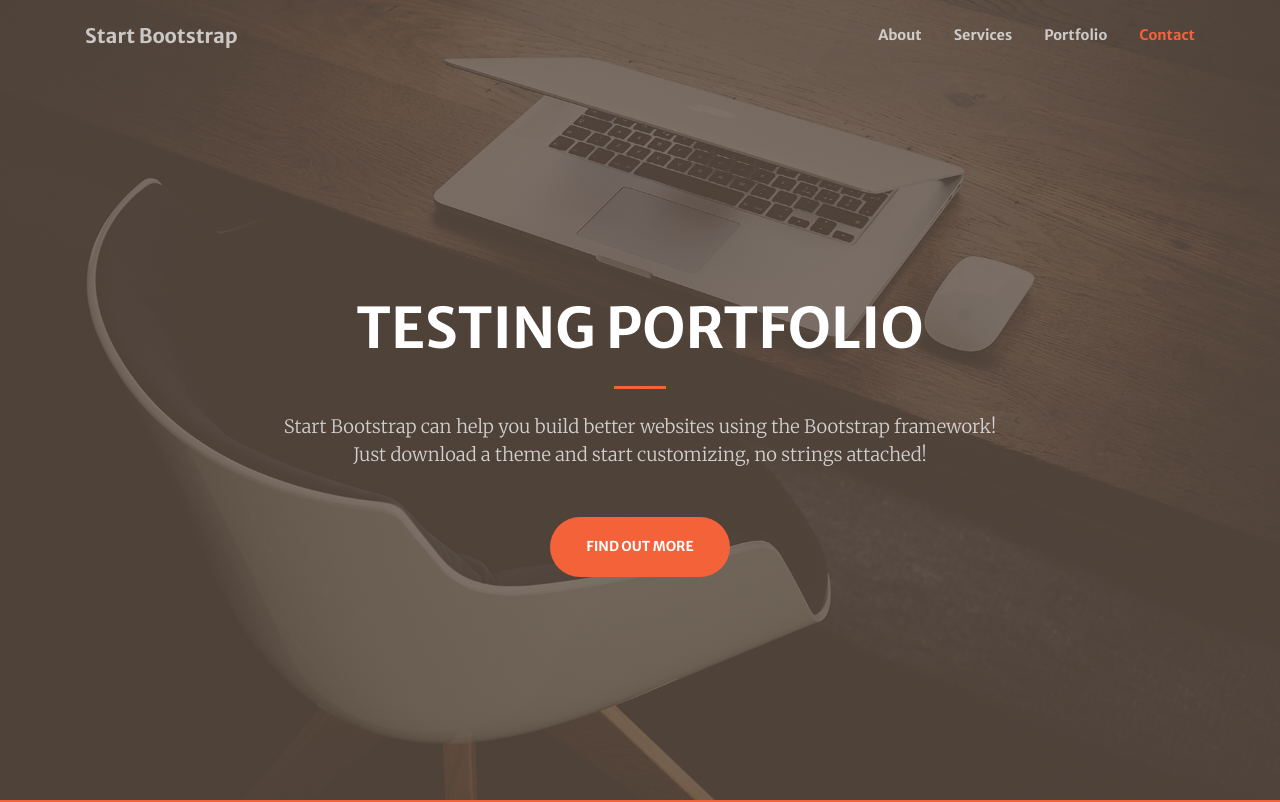
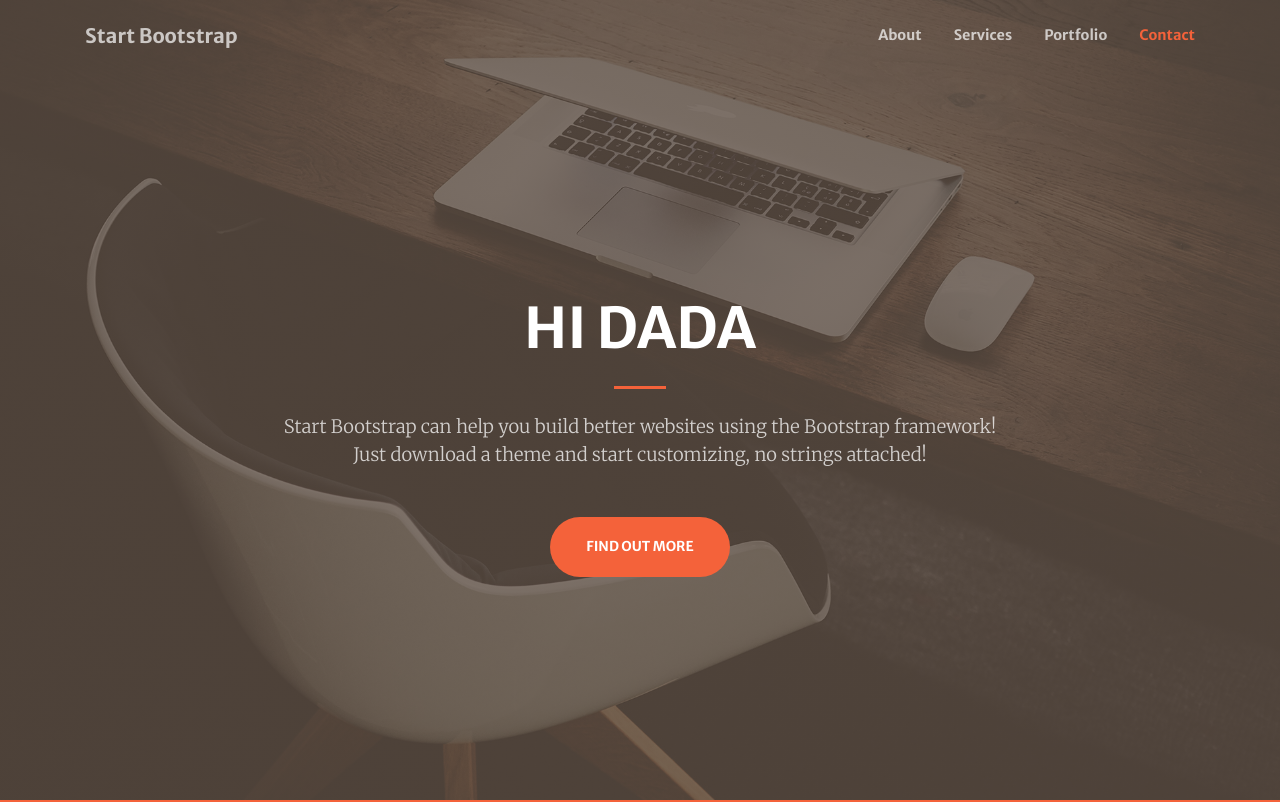
Before and after one commit to micheal-oreilly/micheal-oreilly.github.io, a website with bundled scripts: page index.html in a window 1280 px wide. Shown: the top 802 px of the page. Built offline with nearby package versions, Linux system fonts and the light colour scheme.

Commit message:
Update index.html

```diff
--- a/index.html
+++ b/index.html
@@ -58,7 +58,7 @@
     <div class="container h-100">
       <div class="row h-100 align-items-center justify-content-center text-center">
         <div class="col-lg-10 align-self-end">
-          <h1 class="text-uppercase text-white font-weight-bold">testing portfolio</h1>
+          <h1 class="text-uppercase text-white font-weight-bold">Hi Dada</h1>
           <hr class="divider my-4">
         </div>
         <div class="col-lg-8 align-self-baseline">
```
